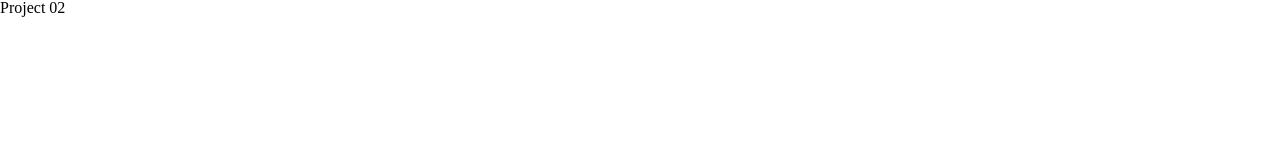
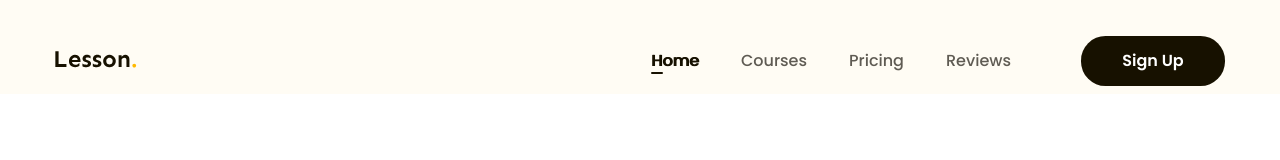
Before and after one commit to LeThai7/F8-HTMLCSS-02, a plain HTML site: page index.html in a window 1280 px wide. Shown: the top 160 px of the page. Drawn offline with Linux system fonts and the light colour scheme.

Commit message:
Làm phần header

```diff
--- a/assets/css/style.css
+++ b/assets/css/style.css
@@ -0,0 +1,95 @@
+* {
+    box-sizing: border-box;
+}
+
+html {
+    font-size: 62.5%;
+}
+
+body {
+    font-size: 1.6rem;
+    font-family: "Poppins", sans-serif;
+}
+
+/* Common */
+.main-content {
+    width: 1170px;
+    max-width: calc(100% - 48px);
+    margin-left: auto;
+    margin-right: auto;
+}
+
+.btn {
+    display: inline-block;
+    min-width: 118px;
+    padding: 0 16px;
+    line-height: 50px;
+    font-weight: 600;
+    font-size: 1.6rem;
+    text-align: center;
+    color: #ffffff;
+    background: #171100;
+    border-radius: 24.5px;
+}
+
+a {
+    text-decoration: none;
+}
+
+/* Header */
+.header {
+    background: #fffcf4;
+}
+
+.header.fixed {
+    position: sticky;
+    top: -32px;
+}
+
+.header .body {
+    display: flex;
+    align-items: center;
+    padding: 36px 0 8px;
+}
+
+.nav {
+    margin-left: auto;
+}
+
+.nav ul {
+    display: flex;
+}
+
+.nav a {
+    font-size: 1.6rem;
+    color: #5f5b53;
+    padding: 8px 21px;
+    position: relative;
+}
+
+.nav a:hover,
+.nav li.active a {
+    /* font-weight: 600; */
+    text-shadow: 1px 0 0 currentColor;
+    color: #171100;
+}
+
+.nav li.active a::after {
+    position: absolute;
+    left: 21px;
+    bottom: 6px;
+    display: block;
+    content: "";
+    width: 12px;
+    height: 2px;
+    background: #171100;
+    border-radius: 1px;
+}
+
+.header .sign-up-btn {
+    min-width: 144px;
+}
+
+.header .action {
+    margin-left: 49px;
+}
--- a/index.html
+++ b/index.html
@@ -8,10 +8,55 @@
         <!-- Reset CSS -->
         <link rel="stylesheet" href="./assets/css/reset.css" />
 
+        <!--Embed Fonts -->
+        <link rel="preconnect" href="https://fonts.googleapis.com" />
+        <link rel="preconnect" href="https://fonts.gstatic.com" crossorigin />
+        <link
+            href="https://fonts.googleapis.com/css2?family=Poppins:ital,wght@0,500;0,600;0,700;1,400&family=Sen:wght@700&display=swap"
+            rel="stylesheet"
+        />
+
         <!-- Style CSS -->
         <link rel="stylesheet" href="./assets/css/style.css" />
     </head>
     <body>
-        <h1>Project 02</h1>
+        <header class="header fixed">
+            <div class="main-content">
+                <div class="body">
+                    <!-- Logo -->
+                    <a href="#"
+                        ><img
+                            src="./assets/img/Lesson..svg"
+                            alt="Lesson."
+                            class="logo"
+                    /></a>
+
+                    <!-- Nav -->
+                    <nav class="nav">
+                        <ul>
+                            <li class="active">
+                                <a href="#!">Home</a>
+                            </li>
+                            <li>
+                                <a href="#!">Courses</a>
+                            </li>
+                            <li>
+                                <a href="#!">Pricing</a>
+                            </li>
+                            <li>
+                                <a href="#!">Reviews</a>
+                            </li>
+                        </ul>
+                    </nav>
+
+                    <!-- Action -->
+                    <div class="action">
+                        <a href="#!" class="btn sign-up-btn">Sign Up</a>
+                    </div>
+                </div>
+            </div>
+        </header>
+
+        <main style="height: 5550000px"></main>
     </body>
 </html>
```
Also changed, not shown: assets/img/Lesson..svg (added).
